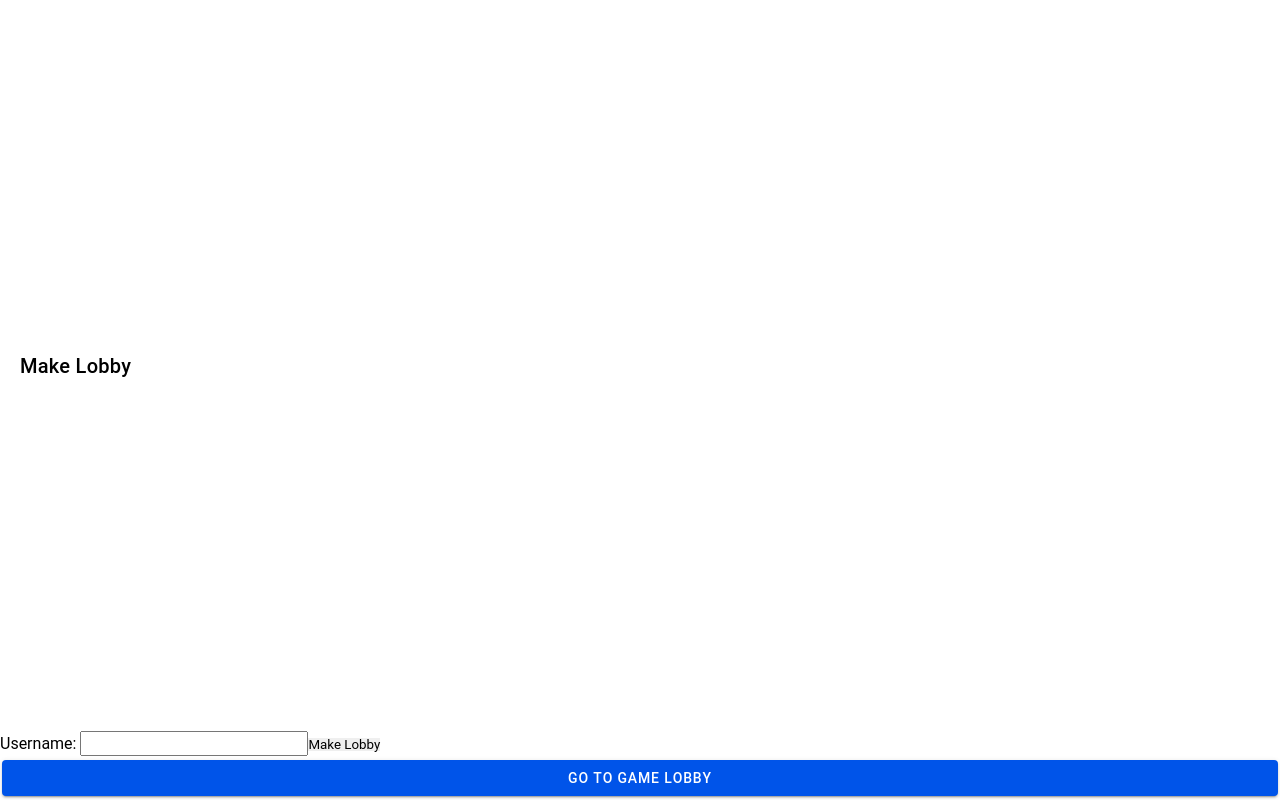
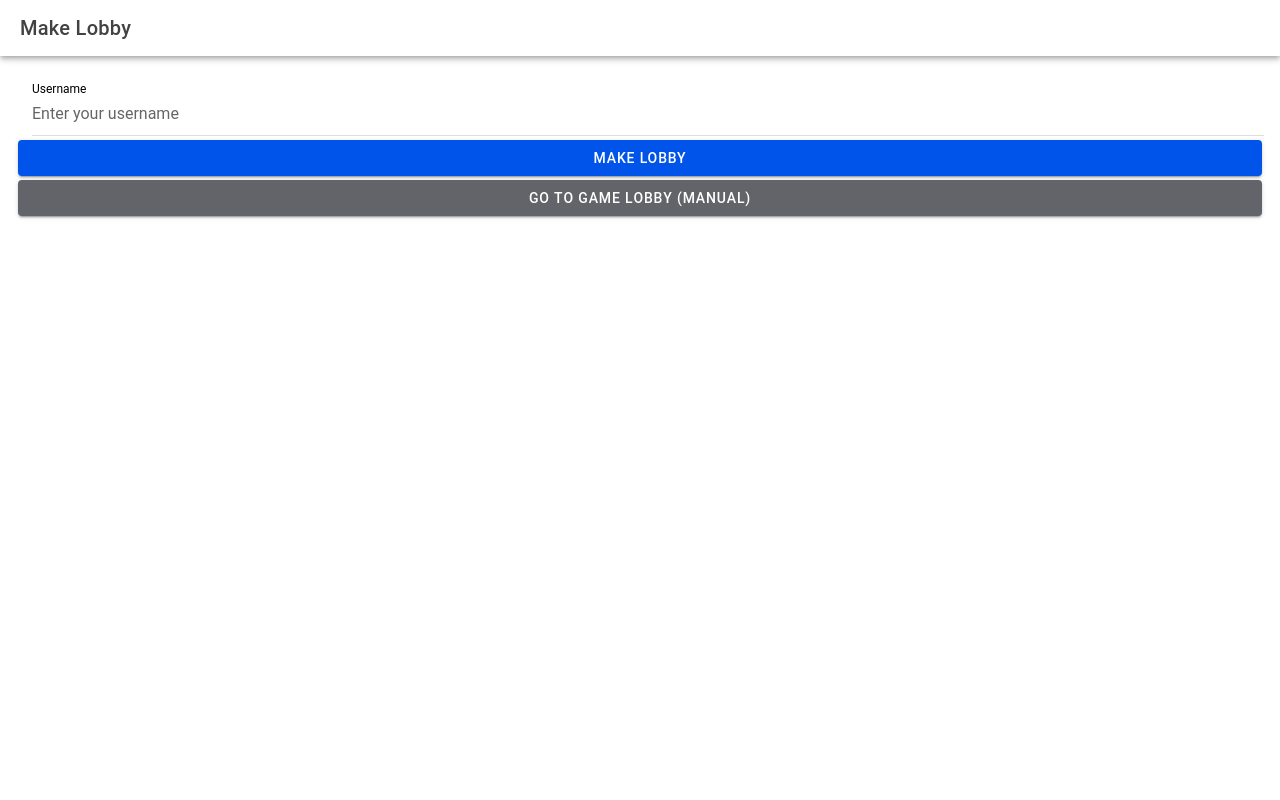
Before and after one commit to CrissCross56/Battle-Words, a React (Vite) app in the folder client/: page /make-lobby in a window 1280 px wide. Built offline with nearby package versions, Linux system fonts and the light colour scheme.

Commit message:
feat(frontend): update MakeLobby page with Zustand + Socket.io

```diff
--- a/client/src/pages/MakeLobby.tsx
+++ b/client/src/pages/MakeLobby.tsx
@@ -1,40 +1,79 @@
-import {IonPage, IonTitle, IonButton, IonHeader} from '@ionic/react';
-import { useForm } from 'react-hook-form';
+import { IonPage, IonHeader, IonToolbar, IonTitle, IonContent, IonItem, IonLabel, IonInput, IonButton } from '@ionic/react'
+import { useForm } from 'react-hook-form'
+import { useEffect } from 'react'
+import { useGameStore } from '../store/gameStore'
+
 const MakeLobby: React.FC = () => {
-    const{
+  // Zustand store hooks
+  const connectSocket = useGameStore((state) => state.connectSocket)
+  const roomCode = useGameStore((state) => state.roomCode)
+  const players = useGameStore((state) => state.players)
+  const gameStatus = useGameStore((state) => state.gameStatus)
+
+  // Connect socket when room code is set
+  useEffect(() => {
+    if (roomCode) {
+      connectSocket(roomCode)
+    }
+  }, [roomCode, connectSocket])
+
+  // React Hook Form
+  const {
     register,
     handleSubmit,
     reset,
-        watch,
-        formState: {errors, isSubmitting},
-
+    formState: { isSubmitting },
   } = useForm({
     defaultValues: {
-            userName: "",
-        }
+      userName: '',
+    },
   })
 
-    const onSubmit = async (data: any) =>{
-        //replace with tanstack query to send data to backend and get response
-        console.log(data);
-        reset();
+  const onSubmit = async (data: any) => {
+    // TODO: Replace with TanStack Query to send data to backend
+    console.log('Creating lobby for user:', data.userName)
+    // Reset form after submission
+    reset()
   }
 
   return (
     <IonPage>
-            <IonTitle><IonHeader>Make Lobby</IonHeader></IonTitle>
+      <IonHeader>
+        <IonToolbar>
+          <IonTitle>Make Lobby</IonTitle>
+        </IonToolbar>
+      </IonHeader>
 
+      <IonContent className="ion-padding">
         <form onSubmit={handleSubmit(onSubmit)}>
-                <label> Username: </label>
-                <input {...register("userName")} />
-                <button type="submit" disabled={isSubmitting}>
-                    Make Lobby
-                </button>
+          <IonItem>
+            <IonLabel position="stacked">Username</IonLabel>
+            <IonInput
+              {...register('userName')}
+              placeholder="Enter your username"
+            />
+          </IonItem>
+
+          <IonButton
+            type="submit"
+            expand="block"
+            disabled={isSubmitting}
+          >
+            {isSubmitting ? 'Creating...' : 'Make Lobby'}
+          </IonButton>
         </form>
 
-            <IonButton routerLink="/game-lobby">Go to Game Lobby</IonButton>
+        {/* Temporary navigation — later this will happen automatically */}
+        <IonButton
+          expand="block"
+          color="medium"
+          routerLink="/game-lobby"
+        >
+          Go to Game Lobby (Manual)
+        </IonButton>
+      </IonContent>
     </IonPage>
   )
 }
 
-export default MakeLobby;
+export default MakeLobby
```
Lines whose indentation alone changed are shown as unchanged.
